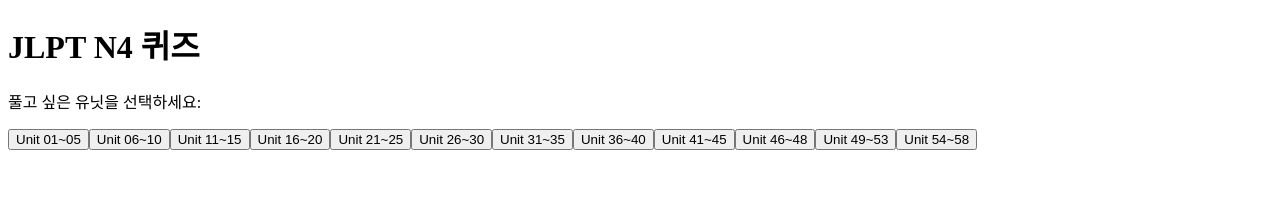
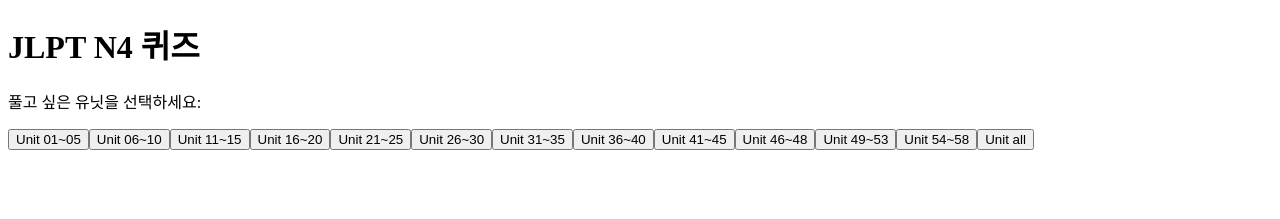
Before and after one commit to kyomusyugi/JLPT_N4, a Next.js app: page / in a window 1280 px wide. Shown: the top 219 px of the page. Built offline with nearby package versions, Linux system fonts and the light colour scheme.

Commit message:
Update page.tsx

```diff
--- a/app/page.tsx
+++ b/app/page.tsx
@@ -13,6 +13,7 @@
 import { words_46_48 } from "@/lib/words_46_48";
 import { words_49_53 } from "@/lib/words_49_53";
 import { words_54_58 } from "@/lib/words_54_58";
+import { words_all } from "@/lib/words_all";
 import QuizPage from "@/components/quizpage";
 
 const units = {
@@ -28,6 +29,7 @@
   "Unit 46~48": words_46_48,
   "Unit 49~53": words_49_53,
   "Unit 54~58": words_54_58,
+  "Unit all": words_all,
 };
 
 export default function HomePage() {
```
